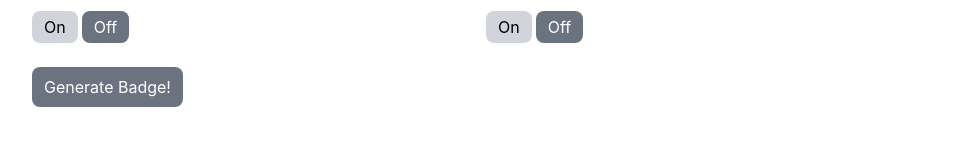
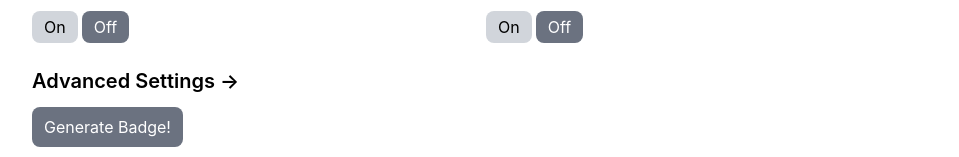
Before and after one commit to casperiv0/gh-readme-stats-creator, a Next.js app: page / in a window 1280 px wide. Shown: the part 447-604 px from the top of the page, without its empty margins (160-1119 px from the left). Built offline with nearby package versions, Linux system fonts and the light colour scheme; no server answers.

Commit message:
:tada: start on #1

```diff
--- a/src/pages/index.tsx
+++ b/src/pages/index.tsx
@@ -25,6 +25,7 @@ const INITIAL_VALUES: Values = {
   "hide-title": false,
   "include-all-commits": false,
   "line-height": 25,
+  "custom-host-url": "",
 };
 
 interface Props {
@@ -32,6 +33,7 @@ interface Props {
 }
 
 export default function Index({ themes }: Props) {
+  const [showAdvanced, setAdvanced] = React.useState<boolean>(false);
   const [url, setUrl] = React.useState<string | null>(null);
 
   async function onSubmit(data: Values) {
@@ -144,6 +146,35 @@ export default function Index({ themes }: Props) {
                 </FormField>
               </FormRow>
 
+              <div className="mb-3">
+                <h3
+                  onClick={() => setAdvanced((o) => !o)}
+                  className="text-xl my-2 font-semibold cursor-pointer select-none"
+                >
+                  Advanced Settings &rarr;
+                </h3>
+
+                {showAdvanced && (
+                  <>
+                    <FormField fieldId="custom-host-url" label="Custom host URL">
+                      <Input type="url" />
+                    </FormField>
+
+                    <FormRow>
+                      <FormField fieldId="custom-host-url" label="Theme">
+                        <Input />
+                      </FormField>
+                      <FormField fieldId="custom-host-url" label="Theme">
+                        <Input />
+                      </FormField>
+                      <FormField fieldId="custom-host-url" label="Theme">
+                        <Input />
+                      </FormField>
+                    </FormRow>
+                  </>
+                )}
+              </div>
+
               <Button type="submit">Generate Badge!</Button>
             </form>
           )}
--- a/src/types/Values.ts
+++ b/src/types/Values.ts
@@ -9,4 +9,5 @@ export interface Values {
   "line-height": number;
   "custom-title": string;
   "disable-animations": boolean;
+  "custom-host-url": string;
 }
```
